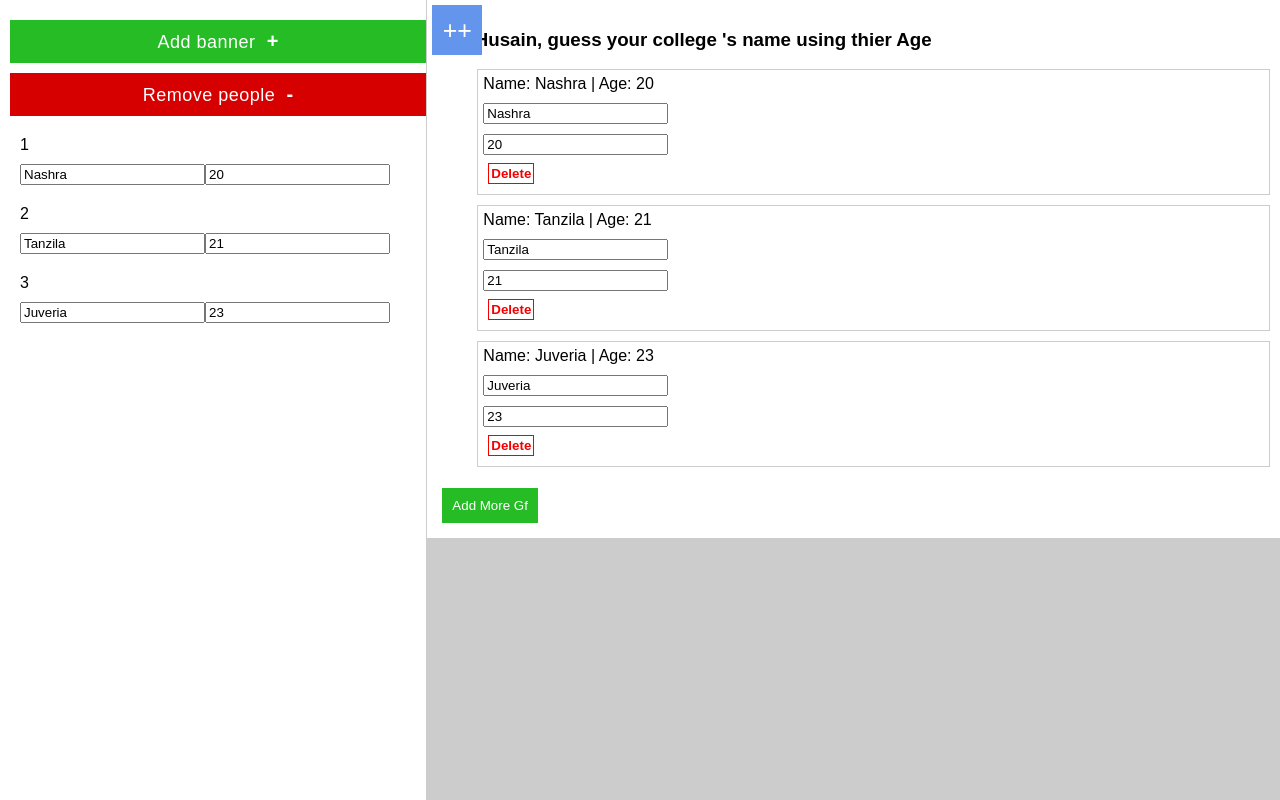
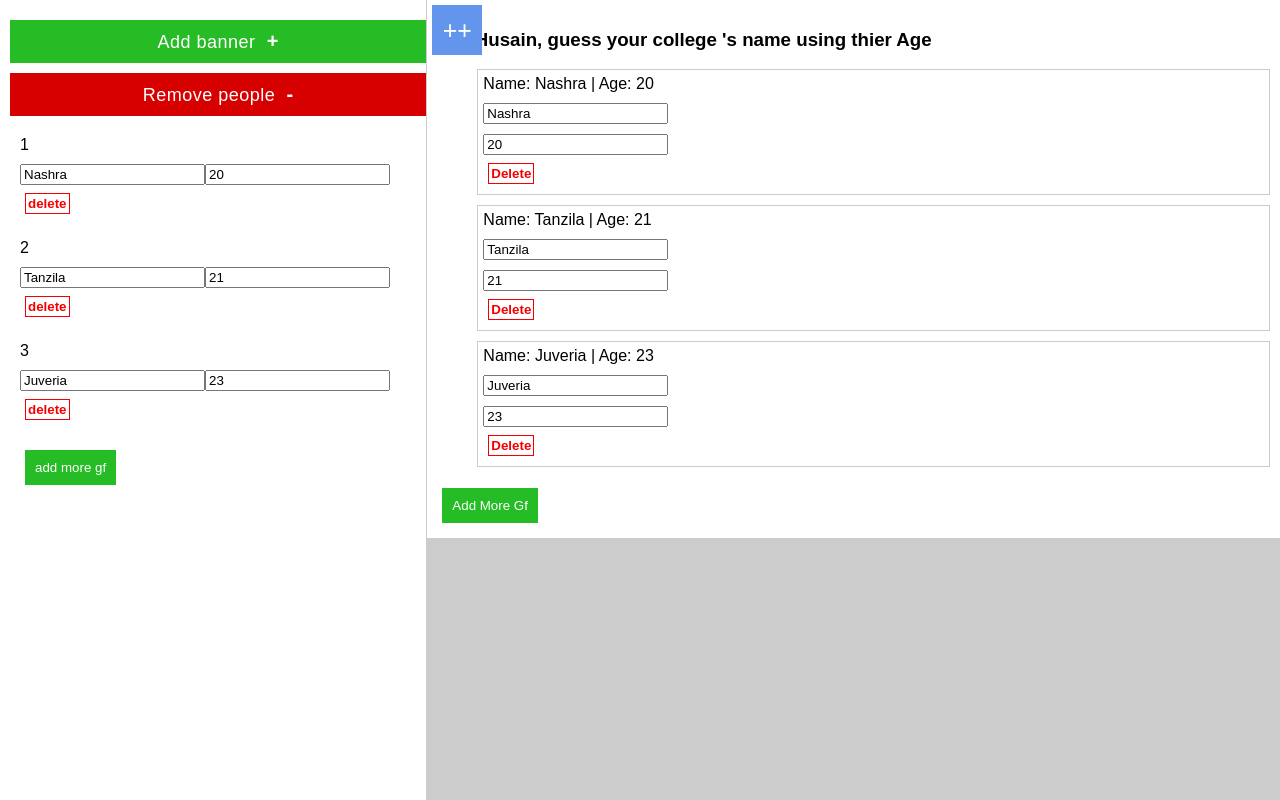
Before and after one commit to HusainMansuri1/Website-Generator_using_React, a React (Create React App) app: page / in a window 1280 px wide. Built offline with nearby package versions, Linux system fonts and the light colour scheme.

Commit message:
add functionality added to App.js

```diff
--- a/src/App.js
+++ b/src/App.js
@@ -82,7 +82,10 @@ class App extends Component {
           <StaticContent
             pushBtnState={this.state}
             change={this.dashbodChange}
-            clickedOn = {this.componentsToggleHandler}/>
+            clickedOn = {this.componentsToggleHandler}
+            delete = {this.deleteGfHandler}
+            add={this.addGfHandler}
+          />
 
           <DyanamicContent
             check = {this.state.dynamicComponents}
--- a/src/containerComponents/static-content.js
+++ b/src/containerComponents/static-content.js
@@ -11,13 +11,15 @@ const StaticContent = (props) => {
         <div className="input-block">
         {props.pushBtnState.people.map((cur, ind) => (
           <div className="input">
-            <span>{cur.id}</span> <br></br>
+            <span>{++ind}</span> <br></br>
             <input placeholder="name" className="name" value={cur.name} onChange={(event)=> props.change(event,ind)}>
             </input>
             <input placeholder="age" className="age" value={cur.age} onChange={(event)=> props.change(event,ind)}>
-            </input>
+            </input><br></br>
+            <button onClick={() => props.delete(ind, cur.name)}className="delete-gf-btn">delete</button>
           </div>
         ))}
+        <button onClick={props.add} className="add-gf-btn">add more gf</button>
         </div>
       {/* <input type='text' className="name" onChange={change} value={name} /><br />
       <input type='number' className="age" onChange={change} value={age} /><br /> */}
```
